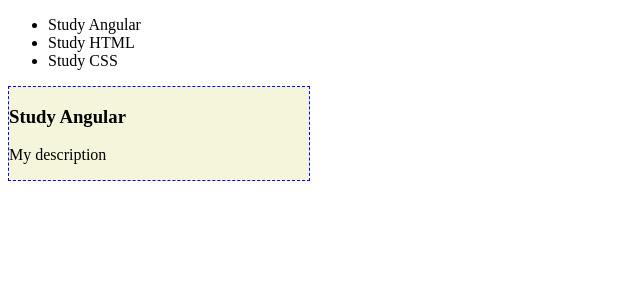
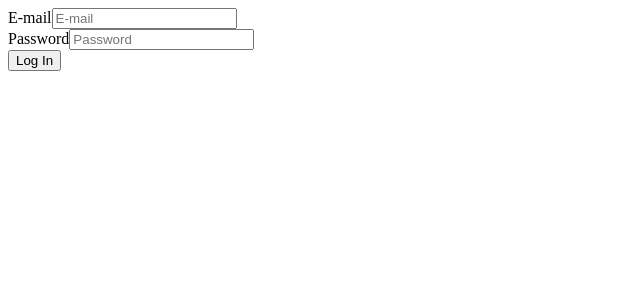
Before and after one commit to DoriftoKingdom/Angular-Project-Edited, an Angular app: page / in a window 1280 px wide. Shown: the top 300 px of the page, without its empty margins (0-640 px from the left). Built offline with nearby package versions, Linux system fonts and the light colour scheme.

Commit message:
add form

```diff
--- a/src/app/app.component.html
+++ b/src/app/app.component.html
@@ -1,5 +1,5 @@
-<app-to-do-list></app-to-do-list>
+<app-login></app-login>
 
-<app-to-do-list-item></app-to-do-list-item>
+<!-- <app-to-do-list></app-to-do-list> -->
 
 <router-outlet></router-outlet>
--- a/src/app/app.module.ts
+++ b/src/app/app.module.ts
@@ -6,12 +6,14 @@ import { AppRoutingModule } from './app-routing.module';
 import { AppComponent } from './app.component';
 import { ToDoListItemComponent } from './components/to-do-list-item/to-do-list-item.component';
 import { ToDoListComponent } from './components/to-do-list/to-do-list.component';
+import { LoginComponent } from './components/login/login.component';
 
 @NgModule({
   declarations: [
     AppComponent,
     ToDoListComponent,
-    ToDoListItemComponent
+    ToDoListItemComponent,
+    LoginComponent
   ],
   imports: [
     BrowserModule,
--- /dev/null
+++ b/src/app/components/login/login.component.html
@@ -0,0 +1,14 @@
+<form #f="ngForm" (ngSubmit)="onAddForm(f)">
+
+    <label for="email">E-mail</label>
+    <input placeholder="E-mail" type="email" ngModel name="email" required>
+
+    <br/>
+
+    <label for="password">Password</label>
+    <input placeholder="Password" type="password" ngModel name="password" required>
+
+    <br/>
+
+    <button class="login-button" type="submit">Log In</button>
+</form>
--- /dev/null
+++ b/src/app/components/login/login.component.ts
@@ -0,0 +1,20 @@
+import { Component, OnInit } from '@angular/core';
+
+@Component({
+  selector: 'app-login',
+  templateUrl: './login.component.html',
+  styleUrls: ['./login.component.css']
+})
+export class LoginComponent implements OnInit {
+
+  constructor() { }
+
+  onAddForm = (data: any) => {
+    const email = data.form.value.email;
+    const password = data.form.value.password;
+  }
+
+  ngOnInit(): void {
+  }
+
+}
--- a/src/app/components/to-do-list-item/to-do-list-item.component.ts
+++ b/src/app/components/to-do-list-item/to-do-list-item.component.ts
@@ -1,4 +1,4 @@
-import { Component, OnInit } from '@angular/core';
+import { Component, Input, OnInit } from '@angular/core';
 import { ToDoItem } from 'src/app/models/ToDoItem';
 
 @Component({
@@ -7,11 +7,7 @@ import { ToDoItem } from 'src/app/models/ToDoItem';
   styleUrls: ['./to-do-list-item.component.css']
 })
 export class ToDoListItemComponent implements OnInit {
-  item: ToDoItem = {
-    id: 1,
-    title: 'Study Angular',
-    description: 'My description'
-  };
+  @Input() item: any;
 
   constructor() { }
 
--- a/src/app/components/to-do-list/to-do-list.component.html
+++ b/src/app/components/to-do-list/to-do-list.component.html
@@ -1,5 +1,5 @@
 <ul>
-    <li *ngFor="let item of items">
-        {{item.title}}
-    </li>
+    <app-to-do-list-item [item]="i" *ngFor="let i of items">
+        {{i.title}}
+    </app-to-do-list-item>
 </ul>
```
Also changed, not shown: src/app/components/login/login.component.css (added), 1 other file (tests, documents, lock files or other folders).
